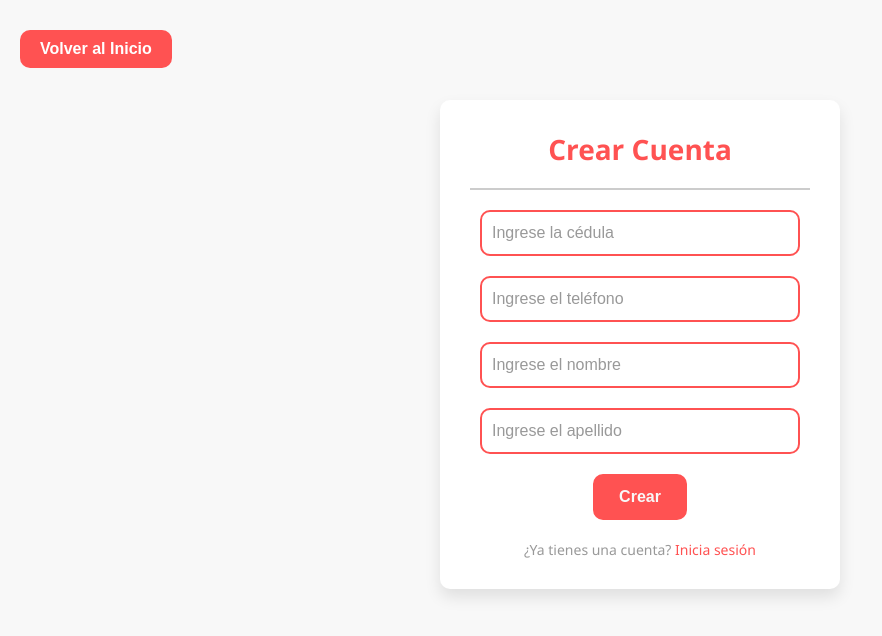
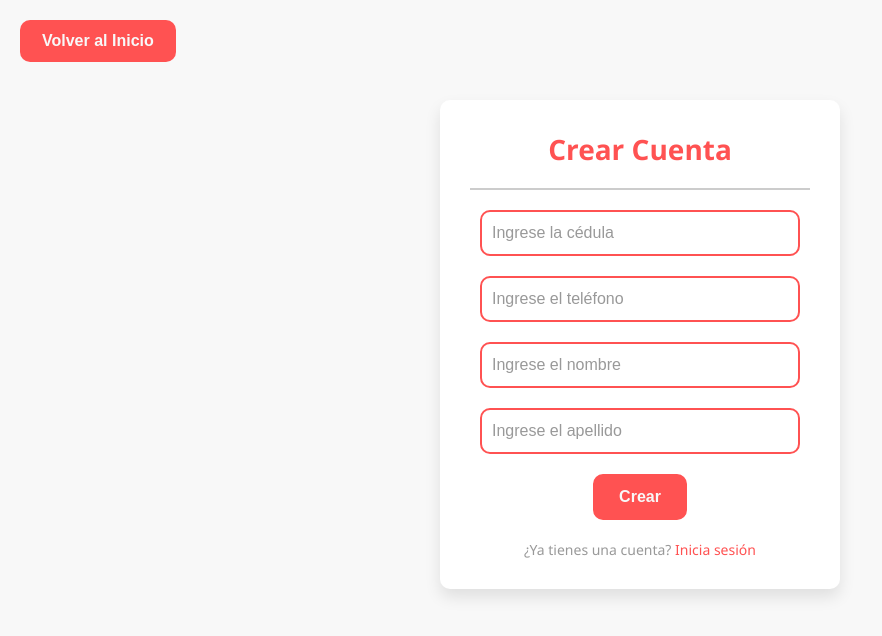
Before and after one commit to juanhdzma/BancoFront, a plain HTML site: page sites/clienteCreate.html in a window 1280 px wide. Shown: the whole page, without its empty margins (0-882 px from the left). Drawn offline with Linux system fonts and the light colour scheme.

Commit message:
Agregar Logo y arreglos de css

```diff
--- a/sites/clienteCreate.html
+++ b/sites/clienteCreate.html
@@ -5,6 +5,7 @@
     <meta charset="UTF-8">
     <meta name="viewport" content="width=device-width, initial-scale=1.0">
     <title>Crear Cuenta</title>
+    <link rel="icon" type="image/png" href="../sources/Logo.png">
     <link rel="stylesheet" href="../styling/base.css">
     <link rel="stylesheet" href="../styling/clienteCreate.css">
 </head>
--- a/styling/base.css
+++ b/styling/base.css
@@ -20,12 +20,13 @@ body {
 }
 
 .return-button {
+    outline: none;
     position: fixed;
     top: 20px;
     left: 20px;
-    padding: 10px;
+    padding: 10px 20px;
     border: 2px solid transparent;
-    border-radius: 10%;
+    border-radius: 10px;
     background-color: var(--primary-color);
     color: var(--background-color);
     font-size: 16px;
@@ -38,7 +39,7 @@ body {
 .return-button:hover {
     background-color: var(--background-color);
     color: var(--primary-color);
-    border-color: var(--primary-color);
     box-shadow: 0 4px 8px var(--dark-color);
     transform: translateY(-2px);
+    background-color: var(--dark-color);
 }
--- a/styling/clienteCreate.css
+++ b/styling/clienteCreate.css
@@ -67,9 +67,7 @@
 }
 
 .form-button:hover {
-    background-color: var(--dark-color);
-    color: var(--primary-color); /* Change text color on hover */
-    border-color: var(--dark-color); /* Change border color on hover */
+    box-shadow: 0 4px 8px var(--dark-color);
 }
 
 .form-button:hover {
@@ -92,24 +90,7 @@
 }
 
 .signup-text a:hover {
-    text-decoration: underline;
-}
-
-.return-button {
-    margin-top: 10px; /* Added margin-top */
-    padding: 10px 20px;
-    background-color: var(--primary-color);
-    border: none;
-    border-radius: 10px;
-    color: #fff;
-    font-size: 16px;
     cursor: pointer;
-    transition: background-color 0.3s;
-    outline: none;
-}
-
-.return-button:hover {
-    background-color: var(--dark-color);
 }
 
 #error-message {
--- a/styling/clienteLogin.css
+++ b/styling/clienteLogin.css
@@ -84,24 +84,7 @@
 }
 
 .signup-text a:hover {
-    text-decoration: underline;
-}
-
-.return-button {
-    margin-top: 10px; /* Added margin-top */
-    padding: 10px 20px;
-    background-color: var(--primary-color);
-    border: none;
-    border-radius: 10px;
-    color: #fff;
-    font-size: 16px;
     cursor: pointer;
-    transition: background-color 0.3s;
-    outline: none;
-}
-
-.return-button:hover {
-    background-color: var(--dark-color);
 }
 
 #error-message {
```
Also changed, not shown: sites/clienteLogin.html (+1 -0 lines), sites/home.html (+1 -0 lines), sites/sucursal.html (+1 -0 lines).
